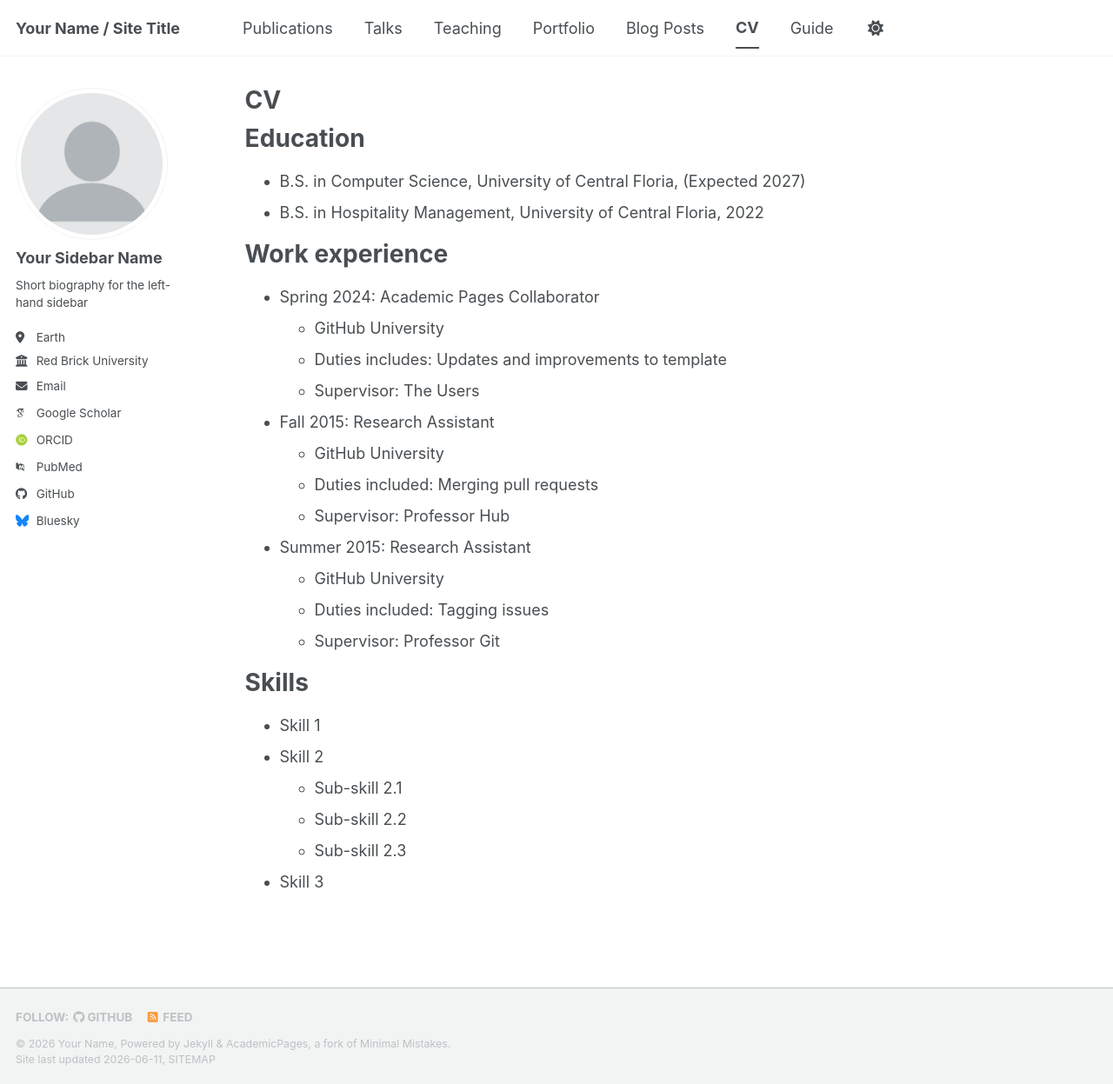
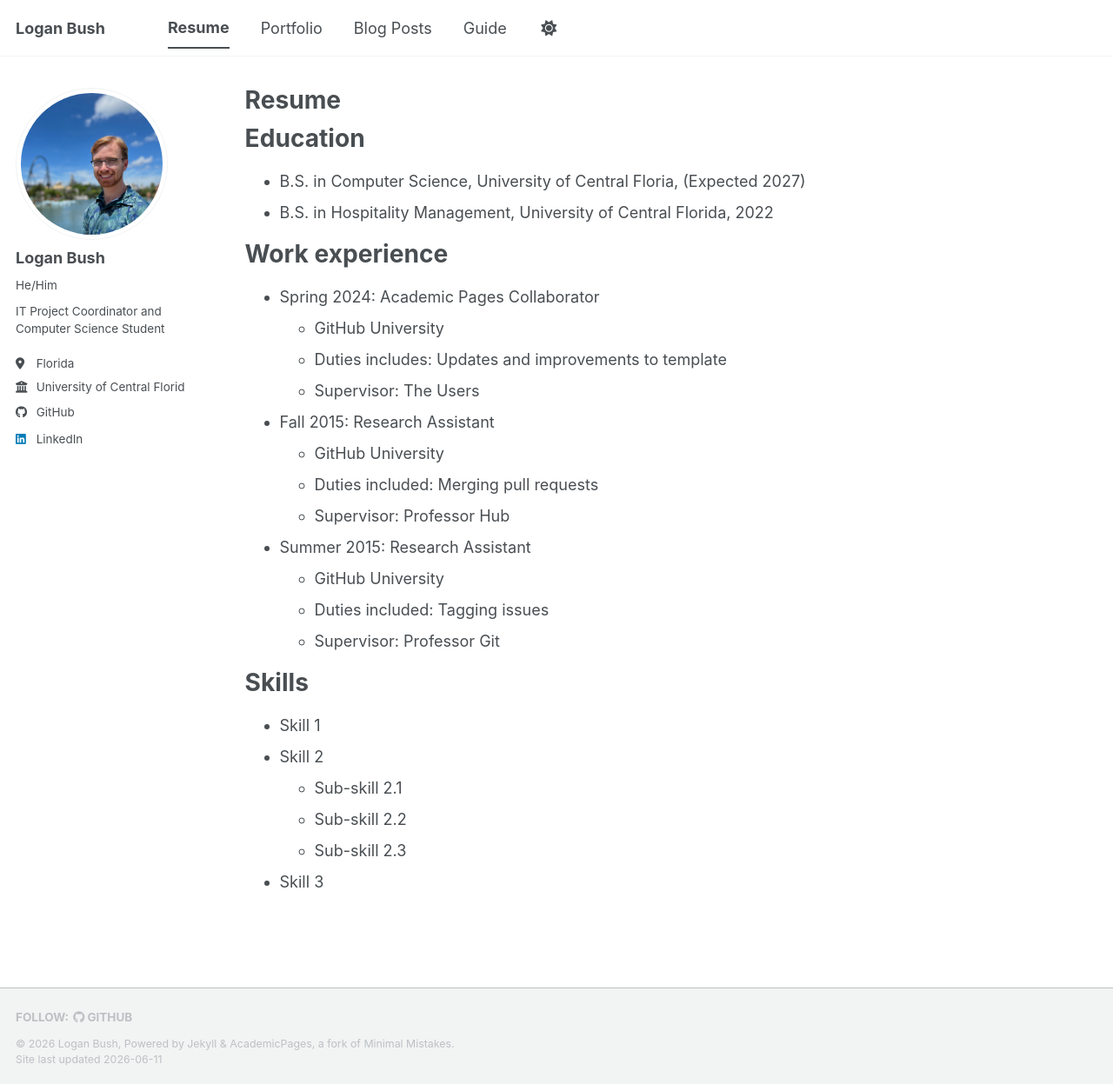
Before and after one commit to lkbush908/lkbush908.github.io, a Jekyll site: the page built from _pages/cv.md, in a window 1280 px wide and 1247 px high. Shown: the whole window at 87% size. Built offline with Jekyll 4.4.1, drawn with Linux system fonts in a browser that asks for light colours; some web fonts are replaced; a script bundle is joined from its source files by our own code; library files that are not in the unit come from our copies.

Commit message:
About side bar and porfilio changes

```diff
--- a/_config.yml
+++ b/_config.yml
@@ -9,10 +9,10 @@
 # Basic Site Settings
 locale                   : "en-US"
 site_theme               : "default" # The available themes options are "default", "air", "sunrise", "mint", "dirt" and "contrast"
-title                    : "Your Name / Site Title"
+title                    : "Logan Bush"
 title_separator          : "-"
-name                     : &name "Your Name"
-description              : &description "Your Name's academic portfolio"   # Update this with a general description of your site, this is the default if not overridden by a page
+name                     : &name "Logan Bush"
+description              : &description "Logan Bush's Site"   # Update this with a general description of your site, this is the default if not overridden by a page
 url                      : https://lkbush908.github.io # The base hostname & protocol for your site e.g. "https://[your GitHub username].github.io",
                                                            # or if you already have some other page hosted on Github then use "https://[your GitHub username].github.io/[Your Repo Name]"
 baseurl                  : "" # the subpath of your site, e.g. "/blog"
@@ -24,24 +24,24 @@ repository               : "academicpages/academicpages.github.io"
 author:
   # Biographic information
   avatar           : "profile.png"
-  name             : "Your Sidebar Name"
-  pronouns         : # example: "she/her"
-  bio              : "Short biography for the left-hand sidebar"
-  location         : "Earth"
-  employer         : "Red Brick University"
+  name             : "Logan Bush"
+  pronouns         : "He/Him"
+  bio              : "IT Project Coordinator and Computer Science Student"
+  location         : "Florida"
+  employer         : "University of Central Florida"
   uri              : # URL
-  email            : "none@example.org"
+  email            : # "none@example.org"
 
   # Academic websites
   academia         : # URL
   arxiv            : # URL - Update with the correct link to your profile
-  googlescholar    : "https://scholar.google.com/citations?user=PS_CX0AAAAAJ"
+  googlescholar    : # "https://scholar.google.com/citations?user=PS_CX0AAAAAJ"
   inspire-hep      : # URL
   impactstory      : # URL
-  orcid            : "https://orcid.org/yourorcidurl"
+  orcid            : # "https://orcid.org/yourorcidurl"
   semantic         : # URL
   ssrn             : # URL
-  pubmed           : "https://www.ncbi.nlm.nih.gov/pubmed/?term=john+snow"
+  pubmed           : # "https://www.ncbi.nlm.nih.gov/pubmed/?term=john+snow"
   researchgate     : # URL
   scopus           : # URL
   zotero           : # URL
@@ -51,13 +51,13 @@ author:
   bitbucket        : # Username - Update with your username on the site
   codepen          : # Username
   dribbble         : # Username
-  github           : "academicpages"
+  github           : "lkbush908"
   kaggle           : # Username
   stackoverflow    : # User number or user number and name (i.e., use "1" or "1/jeff-atwood")
 
   # Social media
   artstation       : # Username
-  bluesky          : "bsky.app" # Replace this with you Bluesky username
+  bluesky          : # "bsky.app" # Replace this with you Bluesky username
   facebook         : # Username
   flickr           : # Username
   foursquare       : # Username
@@ -66,7 +66,7 @@ author:
   keybase          : # Username
   instagram        : # Username
   lastfm           : # Username
-  linkedin         : # Username
+  linkedin         : "logankbush"
   mastodon         : # URL
   medium           : # URL
   pinterest        : # Username
@@ -125,7 +125,7 @@ staticman:
       options:
         format           : "iso8601" # "iso8601" (default), "timestamp-seconds", "timestamp-milliseconds"
 atom_feed:
-  hide                   : false     # change to true to hide the RSS feed in the footer
+  hide                   : true     # change to true to hide the RSS feed in the footer
   path                   : # blank (default) uses feed.xml
 
 
--- a/_data/navigation.yml
+++ b/_data/navigation.yml
@@ -8,14 +8,17 @@
 #      Markdown formatted page while the second is generated using JSON.
 
 main:
-  - title: "Publications"
-    url: /publications/
+#  - title: "Publications"
+#    url: /publications/
 
-  - title: "Talks"
-    url: /talks/
+#  - title: "Talks"
+#    url: /talks/
 
-  - title: "Teaching"
-    url: /teaching/
+#  - title: "Teaching"
+#    url: /teaching/
+
+  - title: "Resume"
+    url: /resume/
 
   - title: "Portfolio"
     url: /portfolio/
@@ -23,8 +26,6 @@ main:
   - title: "Blog Posts"
     url: /year-archive/
 
-  - title: "CV"
-    url: /cv/
 
   # - title: "CV"
   #   url: /cv-json/
--- a/_includes/footer.html
+++ b/_includes/footer.html
@@ -21,5 +21,5 @@
 
 <div class="page__footer-copyright">
   &copy; {{ site.time | date: '%Y' }} {{ site.name | default: site.title }}, {{ site.data.ui-text[site.locale].powered_by | default: "Powered by" }} <a href="https://jekyllrb.com" rel="nofollow">Jekyll</a> &amp; <a href="https://github.com/academicpages/academicpages.github.io">AcademicPages</a>, a fork of <a href="https://mademistakes.com/work/minimal-mistakes-jekyll-theme/" rel="nofollow">Minimal Mistakes</a>.<br />
-  Site last updated {{ "now" | date: '%Y-%m-%d' }}, <a href="/sitemap/" style="text-transform: uppercase;">{{ site.data.ui-text[site.locale].site_map | default: "Sitemap" }}</a>
+  Site last updated {{ "now" | date: '%Y-%m-%d' }}</a>
 </div>
--- a/_pages/cv.md
+++ b/_pages/cv.md
@@ -1,10 +1,10 @@
 ---
 layout: archive
-title: "CV"
-permalink: /cv/
+title: "Resume"
+permalink: /resume/
 author_profile: true
 redirect_from:
-  - /resume
+  - /cv
 ---
 
 {% include base_path %}
@@ -12,7 +12,7 @@ redirect_from:
 Education
 ======
 * B.S. in Computer Science, University of Central Floria, (Expected 2027)
-* B.S. in Hospitality Management, University of Central Floria, 2022
+* B.S. in Hospitality Management, University of Central Florida, 2022
 
 Work experience
 ======
```
Also changed, not shown: images/profile.png.
